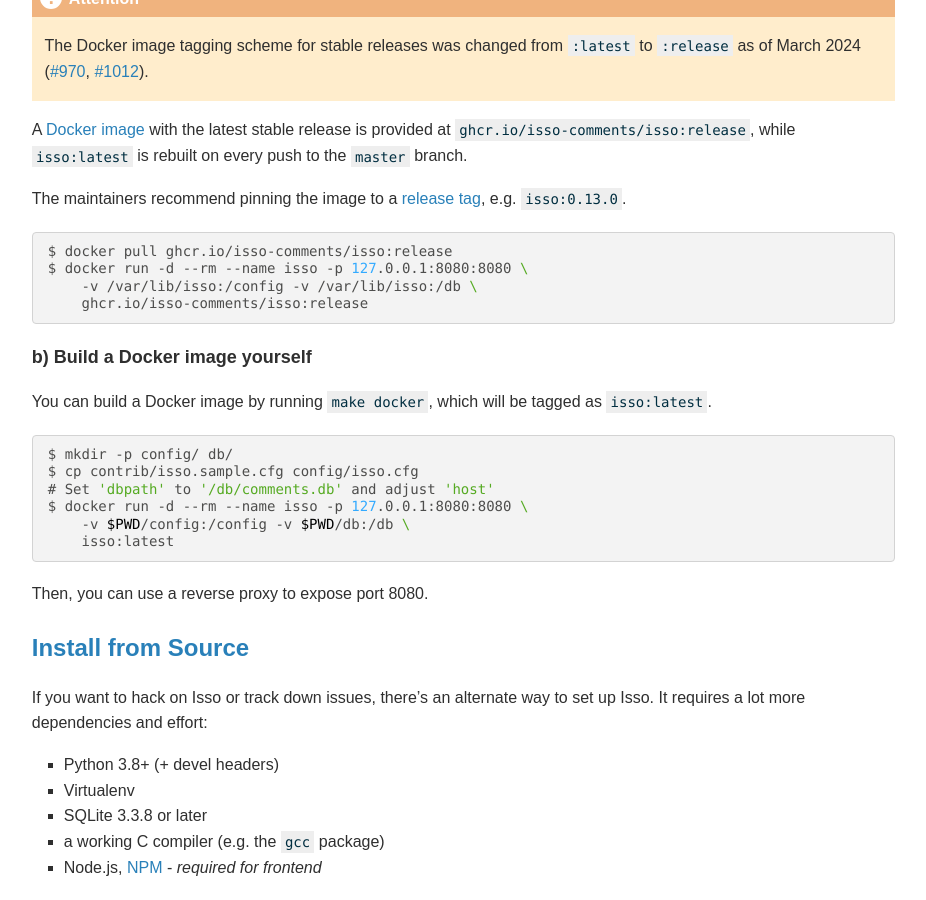
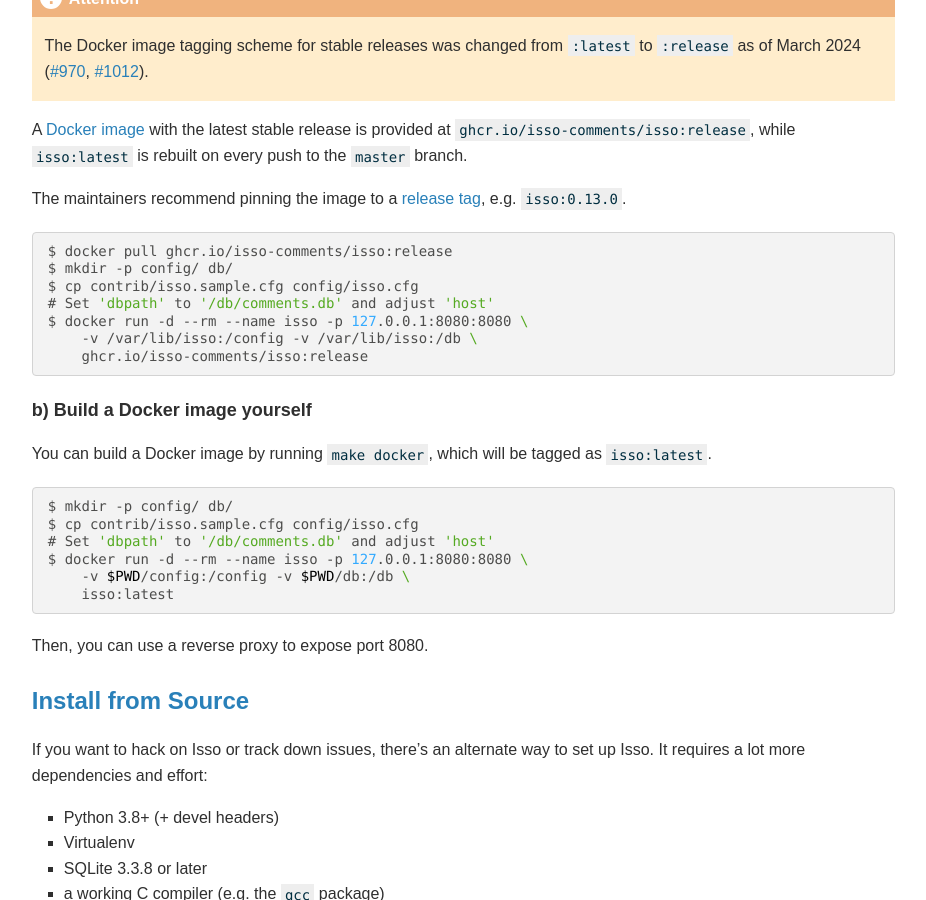
Before and after one commit to isso-comments/isso, a Sphinx documentation site: the page built from docs/docs/reference/installation.rst, in a window 1280 px wide and 900 px high, scrolled down 2665 px. Shown: the whole window, without its empty margins (305-1231 px from the left). Built offline with Sphinx 7.4.7, drawn with Linux system fonts in a browser that asks for light colours.

Commit message:
docs,contrib: Suggest dbpath under /db/ more strongly
Otherwise users would have the docker daemon destroy their
databases on every container restart

```diff
--- a/docs/docs/guides/quickstart.rst
+++ b/docs/docs/guides/quickstart.rst
@@ -22,6 +22,8 @@
     ; database location, check permissions, automatically created if it
     ; does not exist
     dbpath = /var/lib/isso/comments.db
+    ; for docker image: dbpath = /db/comments.db
+    ;
     ; your website or blog (not the location of Isso!)
     host = http://example.tld/
     ; you can add multiple hosts for local development
--- a/docs/docs/reference/installation.rst
+++ b/docs/docs/reference/installation.rst
@@ -167,6 +167,9 @@
 .. code-block:: console
 
     $ docker pull ghcr.io/isso-comments/isso:release
+    $ mkdir -p config/ db/
+    $ cp contrib/isso.sample.cfg config/isso.cfg
+    # Set 'dbpath' to '/db/comments.db' and adjust 'host'
     $ docker run -d --rm --name isso -p 127.0.0.1:8080:8080 \
         -v /var/lib/isso:/config -v /var/lib/isso:/db \
         ghcr.io/isso-comments/isso:release
```
Also changed, not shown: 2 other files.
